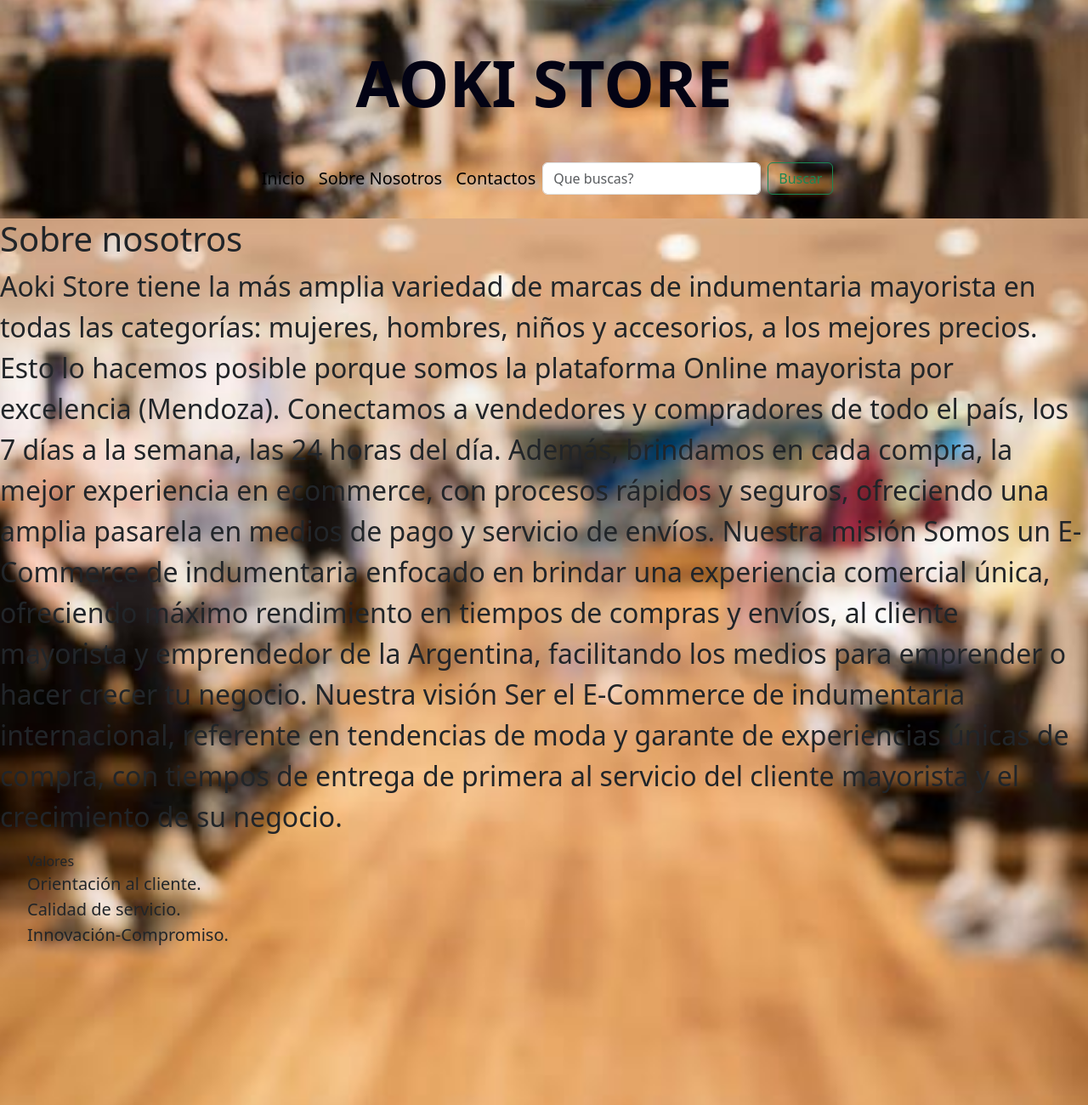
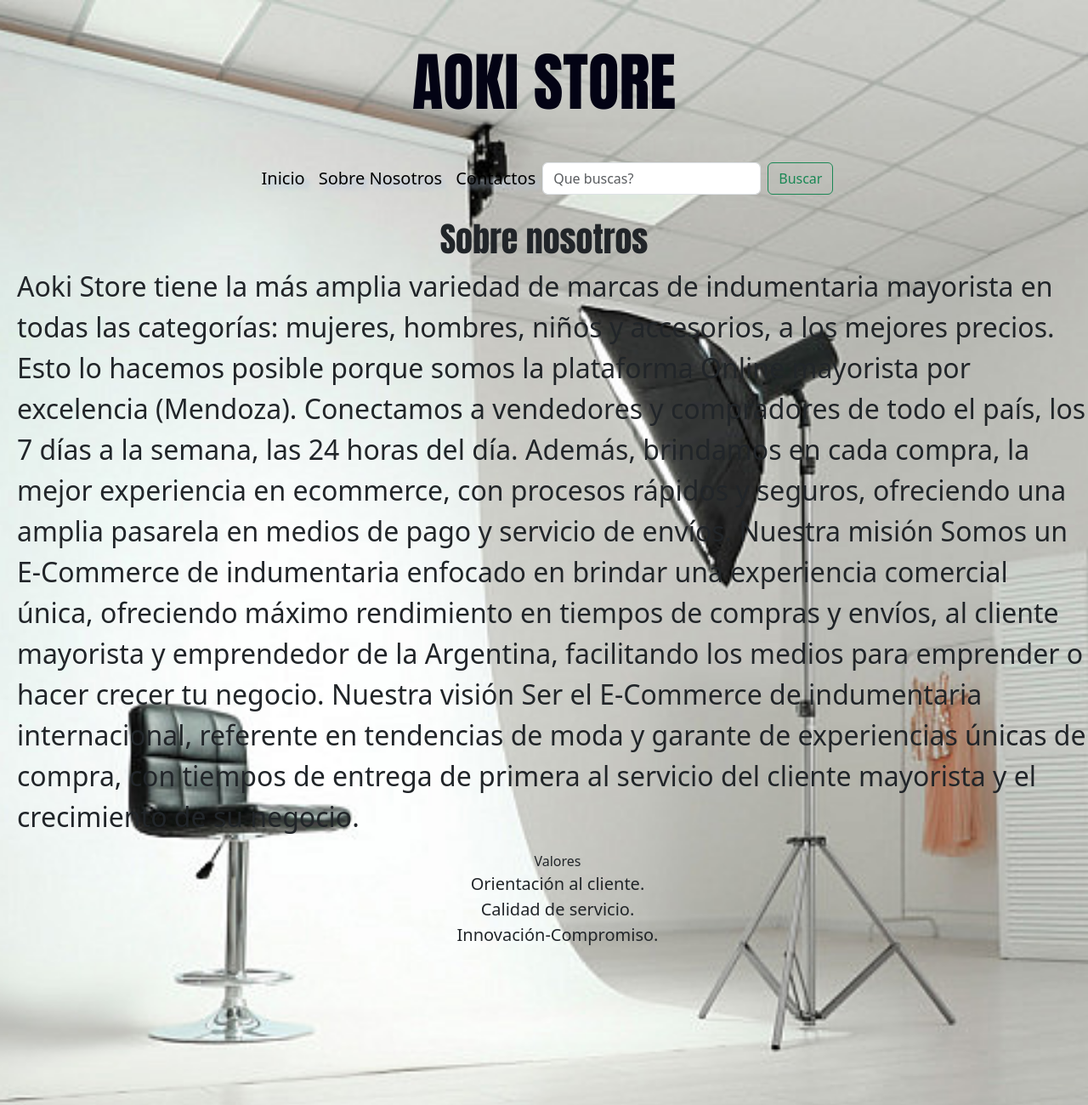
Before and after one commit to oscarpinadev/PreEntrega2-PinaQuinteros, a website: page pages/sobrenosotros.html in a window 1280 px wide. Shown: the top 1300 px of the page at 85% size. Drawn offline with nearby package versions, Linux system fonts and the light colour scheme.

Commit message:
ACTUALIZANDO

```diff
--- a/pages/sobrenosotros.html
+++ b/pages/sobrenosotros.html
@@ -52,8 +52,8 @@
   </div>
 </header>
 
-   <h1>Sobre nosotros</h1>
-    <p class="Frase-presentacion">
+   <h1 class="Frase-presentacion">Sobre nosotros</h1>
+    <p class=" Caracteristicas-Page">
       Aoki Store tiene la más amplia variedad de marcas de indumentaria
       mayorista en todas las categorías: mujeres, hombres, niños y
       accesorios, a los mejores precios. Esto lo hacemos posible porque somos la
@@ -69,11 +69,13 @@
       E-Commerce de indumentaria internacional, referente en tendencias de moda
       y garante de experiencias únicas de compra, con tiempos de entrega de
       primera al servicio del cliente mayorista y el crecimiento de su negocio. </p>
+      <div class="Definicion">
       <ul> Valores <li></li>
       <li>Orientación al cliente.</li>
       <li>Calidad de servicio.</li>
       <li>Innovación-Compromiso.</li>
       </ul>
+    </div>
       <footer>
         <div class="abajo">
           <div class="Fin">
--- a/scss/style.scss
+++ b/scss/style.scss
@@ -10,7 +10,7 @@
 body {
 	font-family: $font-family_1;
 	margin: 0;
-	background-image: url("/img/fotoderopa.jpg");
+	background-image: url("/img/fondos-estudio-fotografico-810x540.jpg");
 	background-repeat: no-repeat;
 	background-size: cover;
 	background-position: center center;
@@ -47,6 +47,11 @@
 .encabezado {
 	display: flex;
 	justify-content: center;
+	font-family: Impact, Haettenschweiler, 'Arial Narrow Bold', sans-serif;
+
+}
+.Informacion-Usuario{
+	font-family: Impact, Haettenschweiler, 'Arial Narrow Bold', sans-serif;
 }
 .Container-Naveg {
 	display: flex;
@@ -83,6 +88,7 @@
 	color: $color_2;
 	text-align: center;
 	font-size: 75px;
+	font-family: Impact, Haettenschweiler, 'Arial Narrow Bold', sans-serif;
 }
 .Logo-Direccion {
 	a {
@@ -108,7 +114,7 @@
 }
 .formulario {
 	width: 400px;
-	background: rgb(43, 80, 136);
+	background: rgb(98, 74, 182);
 	padding: 30px;
 	margin-left: 40%;
 	margin-top: 100px;
@@ -150,8 +156,22 @@
 	border: 1px solid rgb(33, 33, 82);
 }
 #frase-presentacion {
-	font-size: 10px px;
+	font-size: 10px 30px;
 	width: 10px;
+
+}
+.Frase-presentacion {
+	text-align: center;
+	font-family:Impact, Haettenschweiler, 'Arial Narrow Bold', sans-serif
+}
+
+.Definicion {
+	text-align: center;
+
+}
+.Caracteristicas-Page{
+	padding-left:20px;
+
 }
 .BuzoRemera {
 	img {
@@ -178,7 +198,7 @@
 }
 
 .Frente-Principal {
-	background-image: url("/img/fotoderopa.jpg");
+	background-image: url();
 	background-repeat: no-repeat;
 	background-size: cover;
 	background-position: center center;
@@ -192,7 +212,7 @@
 }
 .abajo {
 	display: flex;
-	background-color: rgb(243, 116, 52);
+	background-color: rgb(98, 74, 182);
     margin-top: 200px;
 }
 
```
Also changed, not shown: index.html (+1 -1 lines), pages/contactos.html (+1 -1 lines), css/estilocoder.css, 1 other file.
